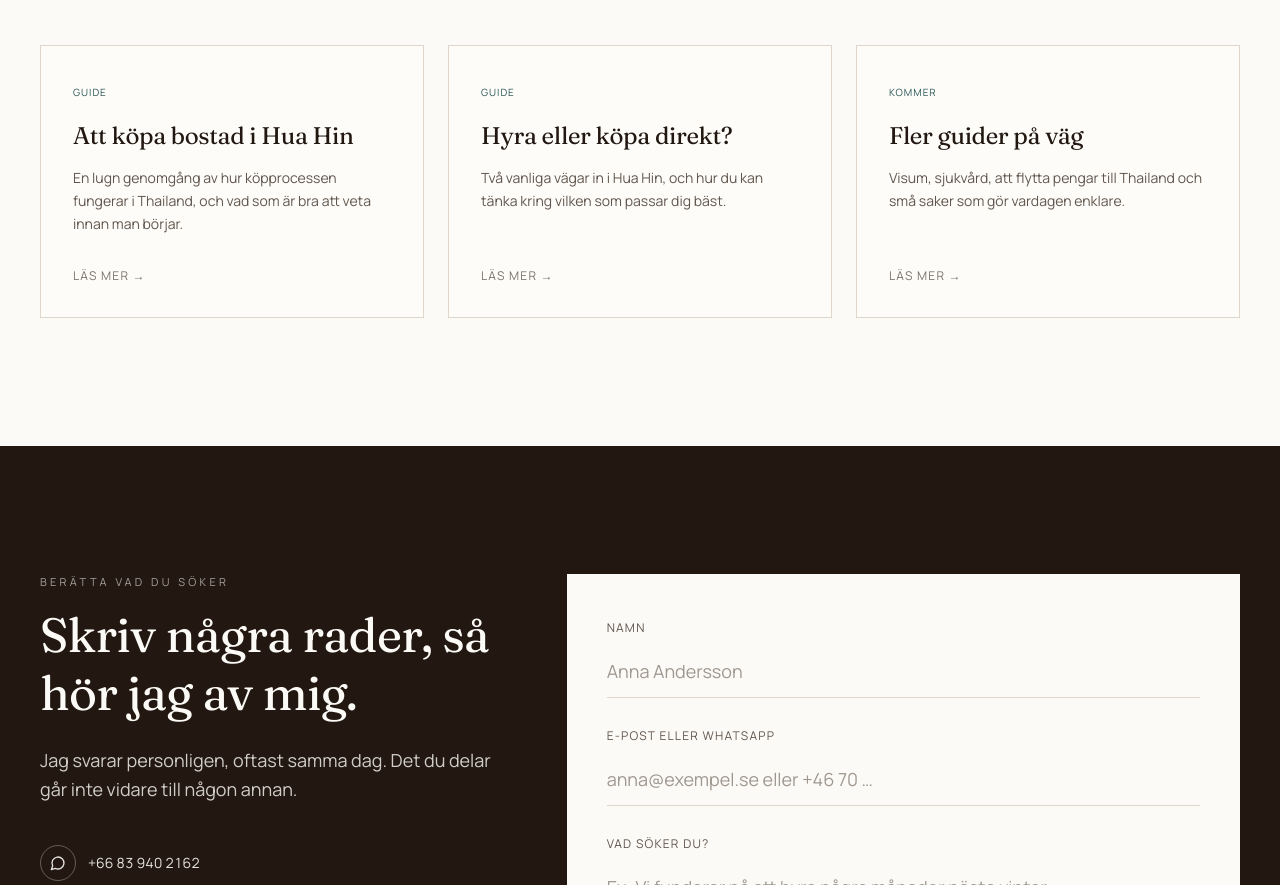
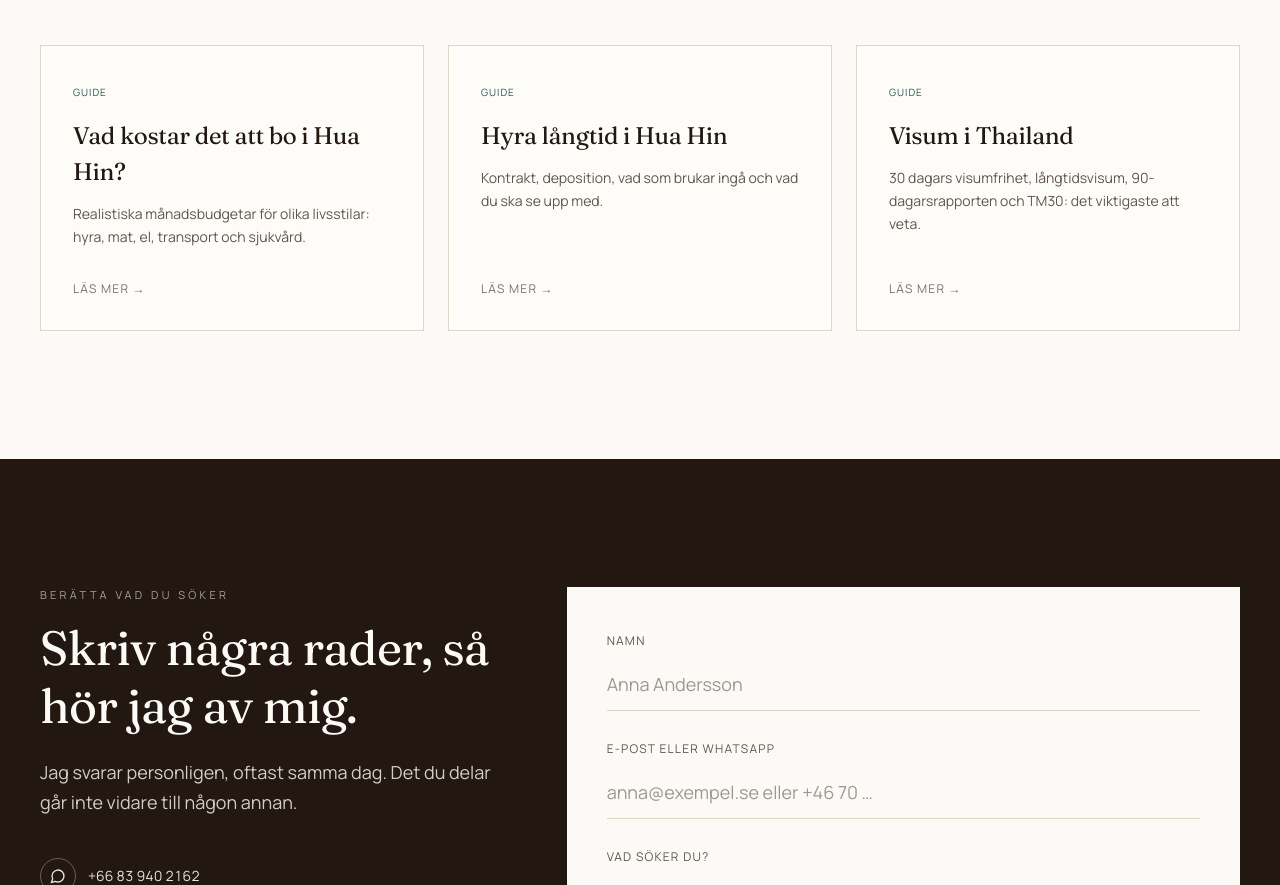
Before and after one commit to perezbuilds89/huahinnest.update, a plain HTML site: page index.html in a window 1280 px wide. Shown: the part 6822-7707 px from the top of the page. Drawn offline with Linux system fonts and the light colour scheme.

Commit message:
Update links and content in index.html

```diff
--- a/index.html
+++ b/index.html
@@ -300,27 +300,27 @@
     </div>
 
     <div class="cards">
-      <a href="/kunskapsbank/kopa-bostad-i-hua-hin/" class="card">
+      <a href="/kunskapsbank/vad-kostar-det-att-bo-i-hua-hin/" class="card">
         <div>
           <span class="card__tag">Guide</span>
-          <h3>Att köpa bostad i Hua Hin</h3>
-          <p>En lugn genomgång av hur köpprocessen fungerar i Thailand, och vad som är bra att veta innan man börjar.</p>
+          <h3>Vad kostar det att bo i Hua Hin?</h3>
+          <p>Realistiska månadsbudgetar för olika livsstilar: hyra, mat, el, transport och sjukvård.</p>
         </div>
         <span class="card__more">Läs mer →</span>
       </a>
-      <a href="/kunskapsbank/hyra-eller-kopa/" class="card">
+      <a href="/kunskapsbank/hyra-langtid-i-hua-hin/" class="card">
         <div>
           <span class="card__tag">Guide</span>
-          <h3>Hyra eller köpa direkt?</h3>
-          <p>Två vanliga vägar in i Hua Hin, och hur du kan tänka kring vilken som passar dig bäst.</p>
+          <h3>Hyra långtid i Hua Hin</h3>
+          <p>Kontrakt, deposition, vad som brukar ingå och vad du ska se upp med.</p>
         </div>
         <span class="card__more">Läs mer →</span>
       </a>
-      <a href="/kunskapsbank/" class="card">
+      <a href="/kunskapsbank/visum-i-thailand/" class="card">
         <div>
-          <span class="card__tag">Kommer</span>
-          <h3>Fler guider på väg</h3>
-          <p>Visum, sjukvård, att flytta pengar till Thailand och små saker som gör vardagen enklare.</p>
+          <span class="card__tag">Guide</span>
+          <h3>Visum i Thailand</h3>
+          <p>30 dagars visumfrihet, långtidsvisum, 90-dagarsrapporten och TM30: det viktigaste att veta.</p>
         </div>
         <span class="card__more">Läs mer →</span>
       </a>
```
